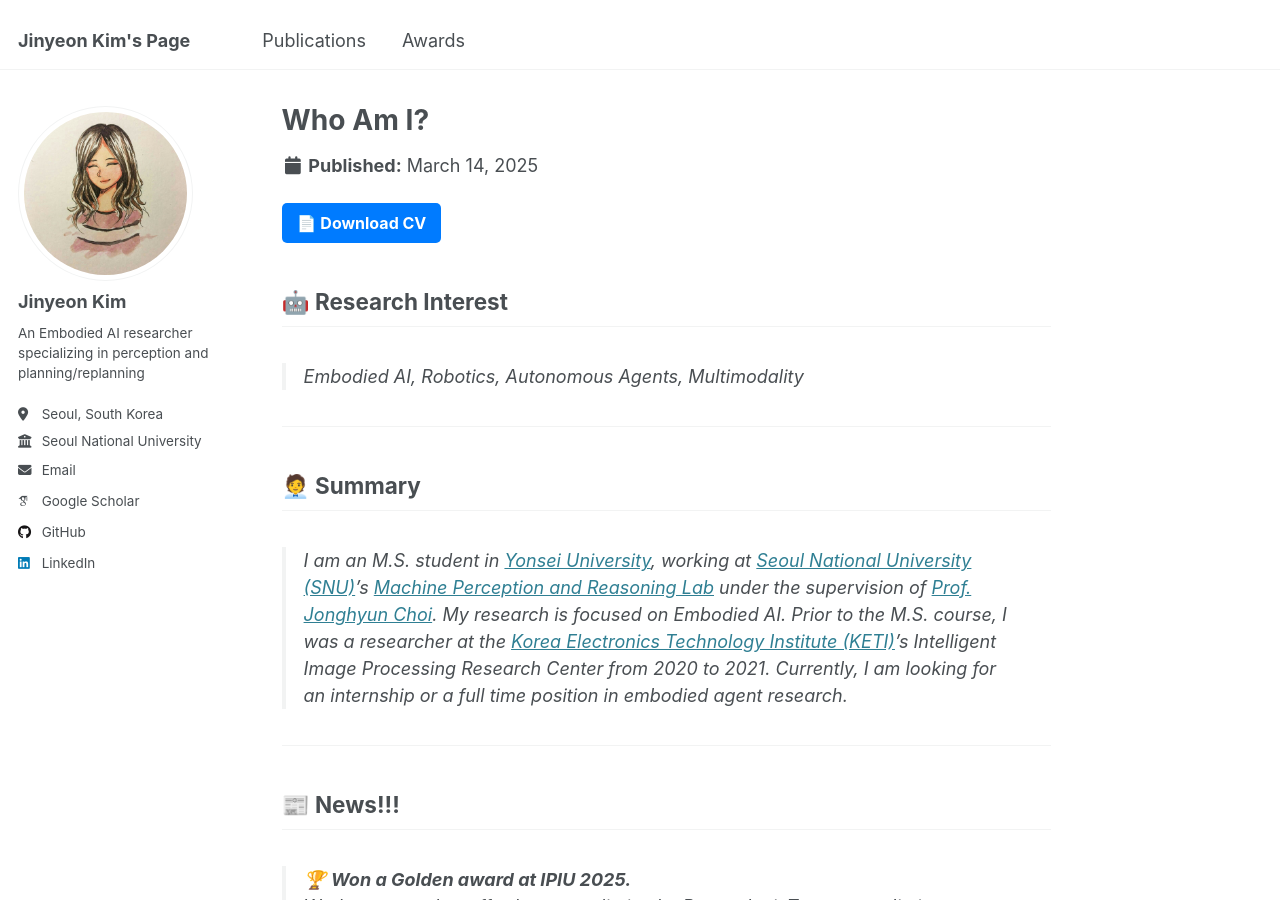
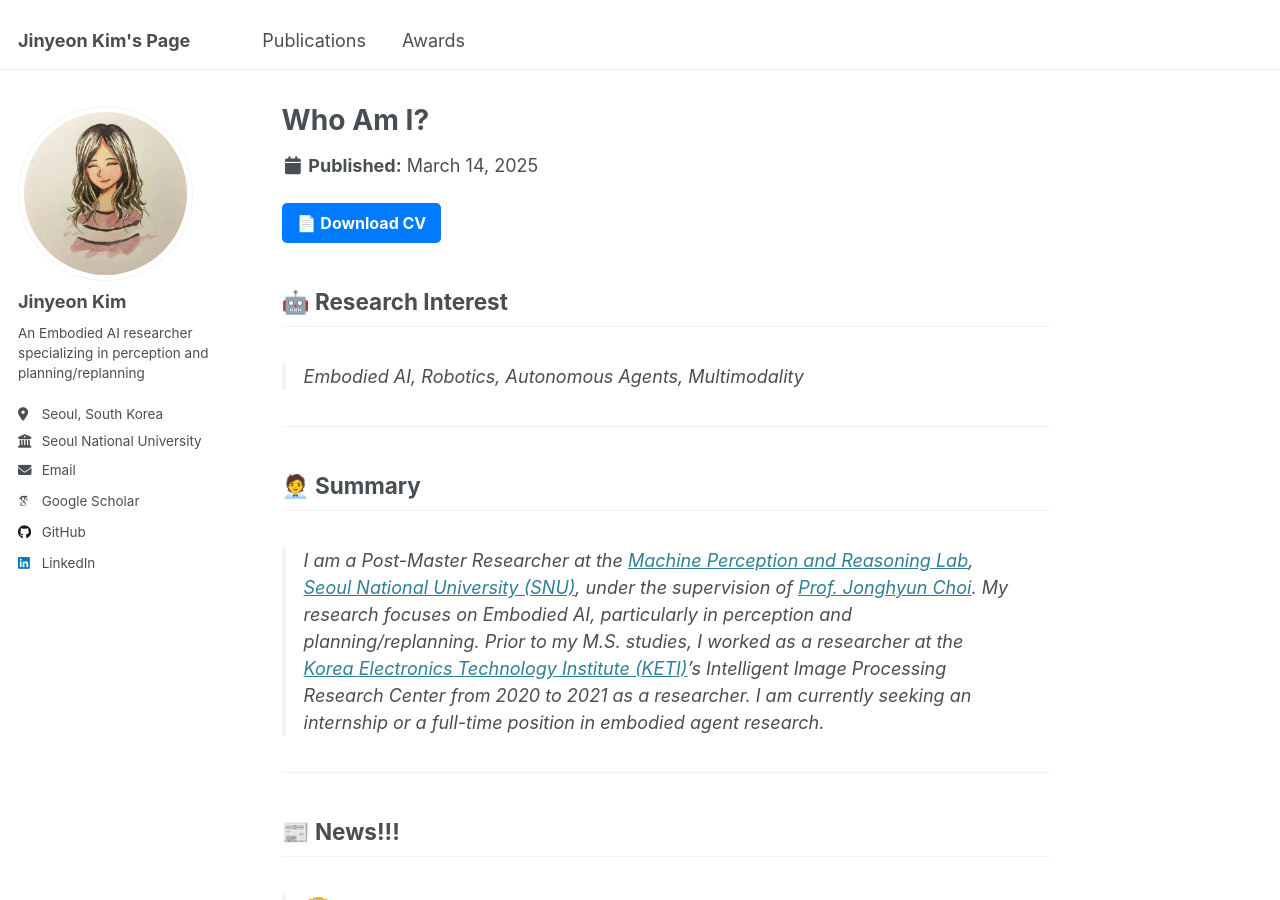
Before and after one commit to JinyeonKim/jinyeonkim.github.io, a Jekyll site: the page built from _pages/about_JY.md, in a window 1280 px wide and 900 px high. Built offline with Jekyll 4.4.1, drawn with Linux system fonts in a browser that asks for light colours; some web fonts are replaced.

Commit message:
Update about_JY.md

```diff
--- a/_pages/about_JY.md
+++ b/_pages/about_JY.md
@@ -31,7 +31,8 @@ redirect_from:
 
 
 ## 🧑‍💼 Summary
- >I am an M.S. student in [Yonsei University](https://www.yonsei.ac.kr/sc/), working at [Seoul National University (SNU)](https://www.snu.ac.kr/)'s [Machine Perception and Reasoning Lab](https://snumprlab.github.io/) under the supervision of [Prof. Jonghyun Choi](https://ppolon.github.io/). My research is focused on Embodied AI. Prior to the M.S. course, I was a researcher at the [Korea Electronics Technology Institute (KETI)](https://www.keti.re.kr/eng/main/main.php)’s Intelligent Image Processing Research Center from 2020 to 2021. Currently, I am looking for an internship or a full time position in embodied agent research.
+>I am a Post-Master Researcher at the [Machine Perception and Reasoning Lab](https://snumprlab.github.io/), [Seoul National University (SNU)](https://www.snu.ac.kr/), under the supervision of [Prof. Jonghyun Choi](https://ppolon.github.io/). My research focuses on Embodied AI, particularly in perception and planning/replanning. Prior to my M.S. studies, I worked as a researcher at the [Korea Electronics Technology Institute (KETI)](https://www.keti.re.kr/eng/main/main.php)’s Intelligent Image Processing Research Center from 2020 to 2021 as a researcher.
+>I am currently seeking an internship or a full-time position in embodied agent research.
 
 ----
 
```
